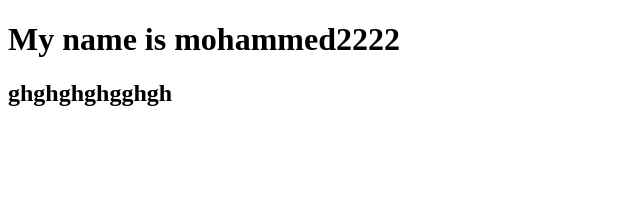
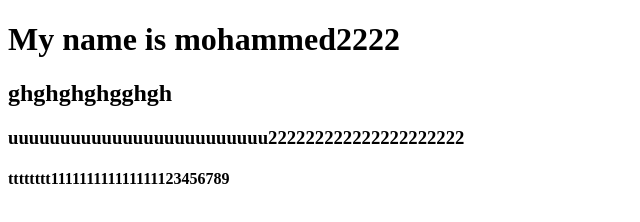
Before and after one commit to AlamoudiM2025/test, a plain HTML site: page index.html in a window 1280 px wide. Shown: the whole page, without its empty margins (0-640 px from the left). Drawn offline with Linux system fonts and the light colour scheme.

Commit message:
my branch

```diff
--- a/index.html
+++ b/index.html
@@ -10,6 +10,8 @@
 
 <h1>My name is mohammed2222</h1>
 <h2>ghghghghgghgh</h2>
+<h3>uuuuuuuuuuuuuuuuuuuuuuuuu222222222222222222222</h3>
+<h4>tttttttt111111111111111123456789</h4>
 
     <script src="app.js"></script>
 </body>
```
